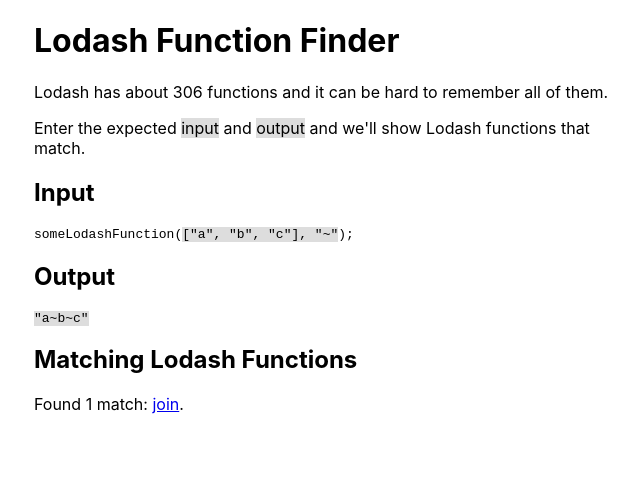
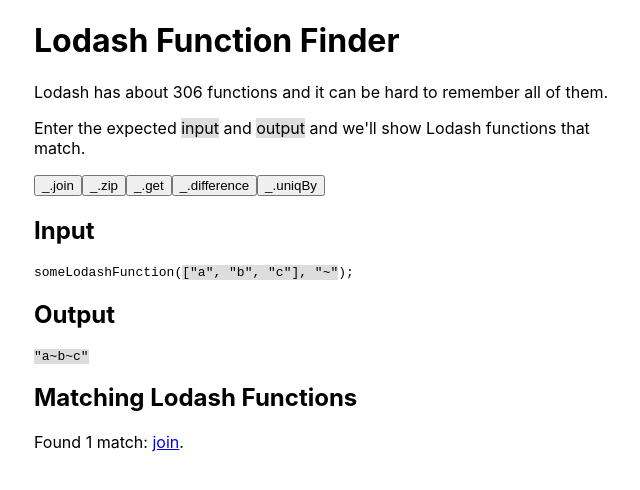
Before and after one commit to springload/lodash-function-finder, a React (Create React App) app: page / in a window 1280 px wide. Shown: the top 490 px of the page, without its empty margins (306-946 px from the left). Built offline with nearby package versions, Linux system fonts and the light colour scheme.

Commit message:
Add examples for different lodash functions

```diff
--- a/src/App.tsx
+++ b/src/App.tsx
@@ -3,10 +3,11 @@
 import "./App.css";
 import Editor from "./Editor";
 import lodashMatches from "./lodashMatches";
+import examples from "./constants";
 
 const App: React.FC = () => {
-  const [input, setInput] = useState<string>(`["a", "b", "c"], "~"`);
-  const [output, setOutput] = useState<string>(`"a~b~c"`);
+  const [input, setInput] = useState<string>(examples[0].input);
+  const [output, setOutput] = useState<string>(examples[0].output);
   const [inputError, setInputError] = useState<string>(null);
   const [outputError, setOutputError] = useState<string>(null);
 
@@ -33,6 +34,14 @@
     [setInput, setLodashFunctions, setInputError, setOutputError]
   );
 
+  const handleExampleChanged = useCallback(
+    (index: number) => {
+      setInput(examples[index].input);
+      setOutput(examples[index].output);
+    },
+    [setInput, setLodashFunctions, setInputError, setOutputError]
+  )
+
   return (
     <div className="App">
       <h1>Lodash Function Finder</h1>
@@ -45,6 +54,7 @@
         <span className="code">output</span> and we'll show Lodash functions
         that match.
       </p>
+      {examples.map((example, index) => <button onClick={() => handleExampleChanged(index)}>{example.name}</button>)}
       <h2>Input</h2>
       <Editor
         defaultValue={input}
--- a/src/Editor.tsx
+++ b/src/Editor.tsx
@@ -1,4 +1,4 @@
-import React, { useState, useRef } from "react";
+import React, { useEffect, useState, useRef } from "react";
 import "./Editor.css";
 
 type Props = {
@@ -16,8 +16,13 @@
   suffix,
   error
 }: Props) => {
-  const [value] = useState<string>(defaultValue);
+  const [value, setValue] = useState<string>(defaultValue);
   const refSpan = useRef(null);
+
+  useEffect(() => {
+    setValue(defaultValue);
+  }, [defaultValue])
+
   return (
     <div
       className="editor"
--- /dev/null
+++ b/src/constants.ts
@@ -0,0 +1,29 @@
+const examples = [
+  {
+    name: `_.join`,
+    input: `["a", "b", "c"], "~"`,
+    output: `"a~b~c"`
+  },
+  {
+    name: `_.zip`,
+    input: `["a", "b"], [1, 2], [true, false]`,
+    output: `[["a", 1, true], ["b", 2, false]]`
+  },
+  {
+    name: `_.get`,
+    input: `{ "a": [{ "b": { "c": 3 } }] }, "a[0].b.c"`,
+    output: `3`
+  },
+  {
+    name: `_.difference`,
+    input: `[2, 1, 3, 4], [2, 3]`,
+    output: `[1, 4]`
+  },
+  {
+    name: `_.uniqBy`,
+    input: `[{ "x": 1 }, { "x": 2 }, { "x": 1 }], "x"`,
+    output: `[{ "x": 1 }, { "x": 2 }]`
+  }
+]
+
+export default examples;
```
